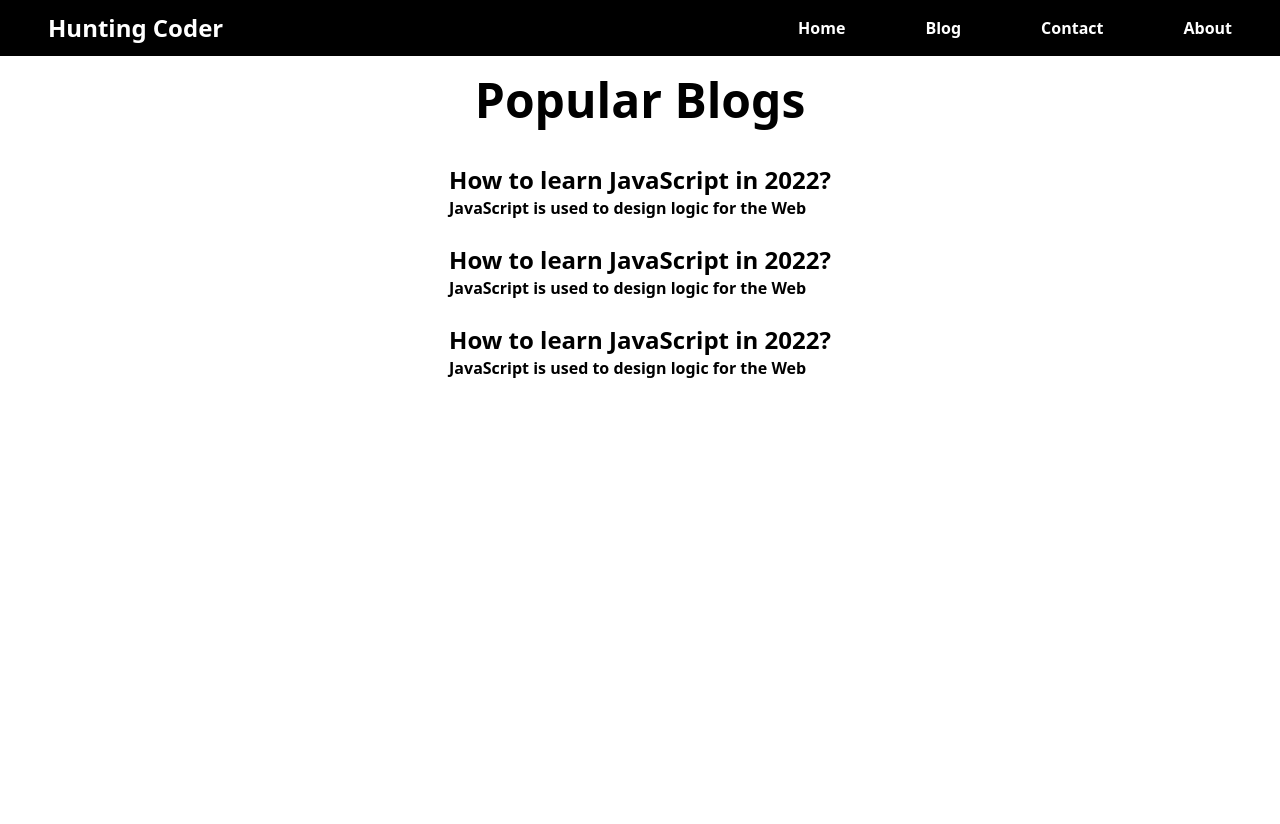
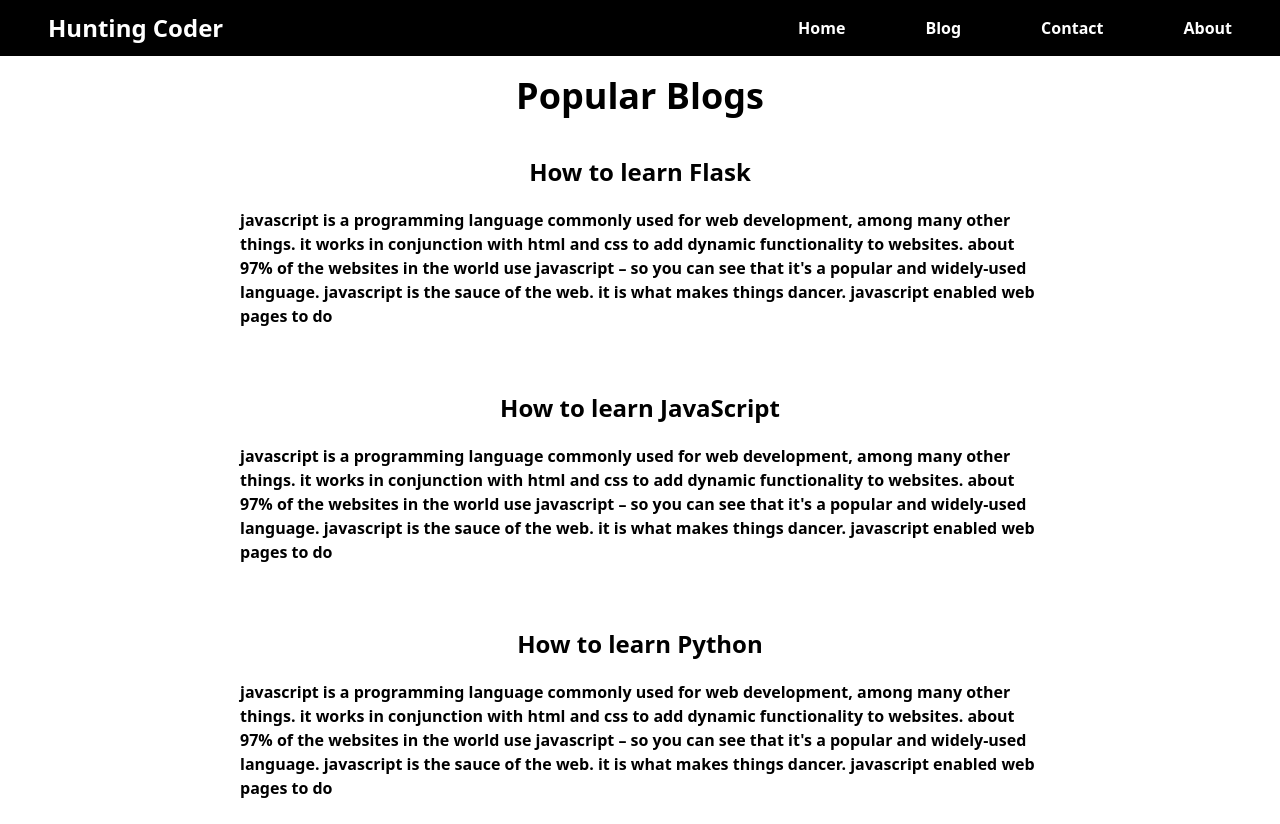
Before and after one commit to SajidCurious/learn-next, a Next.js app: page /blog in a window 1280 px wide. Before the commit the page ends 800 px from the top, so only its background shows below. Built offline with nearby package versions, Linux system fonts and the light colour scheme.

Commit message:
styling the json data fetched from the apis

```diff
--- a/src/pages/blog.js
+++ b/src/pages/blog.js
@@ -17,27 +17,19 @@ const blog = () => {
 
   return (
     <div className="blogs mt-5 font-semibold flex flex-col items-center">
-      <h1 className="text-5xl">Popular Blogs</h1>
-      <div className="blogItems mt-10">
-        <div className="blogItem mb-6">
-          <Link href={"/blogpost/learn-javascript"}>
-            <h1 className="text-2xl">How to learn JavaScript in 2022?</h1>
-          </Link>
-          <p>JavaScript is used to design logic for the Web</p>
-        </div>
-        <div className="blogItem mb-6">
-          <Link href={"/blogpost/learn-javascript"}>
-            <h1 className="text-2xl">How to learn JavaScript in 2022?</h1>
-          </Link>
-          <p>JavaScript is used to design logic for the Web</p>
-        </div>
-        <div className="blogItem mb-6">
-          <Link href={"/blogpost/learn-javascript"}>
-            <h1 className="text-2xl">How to learn JavaScript in 2022?</h1>
-          </Link>
-          <p>JavaScript is used to design logic for the Web</p>
-        </div>
-      </div>
+      <h1 className="text-4xl">Popular Blogs</h1>
+      {blogs.map((blogitem) => {
+        return (
+          <div key={blogitem.slug} className="blogItems mt-10">
+            <div key={blogitem.slug} className="blogItem mb-6">
+              <Link href={`/blogpost/${blogitem.slug}`}>
+                <h1 className="text-2xl text-center mb-5">{blogitem.title}</h1>
+              </Link>
+              <p className="w-[800px]">{blogitem.content.substr(0, 400)}</p>
+            </div>
+          </div>
+        );
+      })}
     </div>
   );
 };
```
